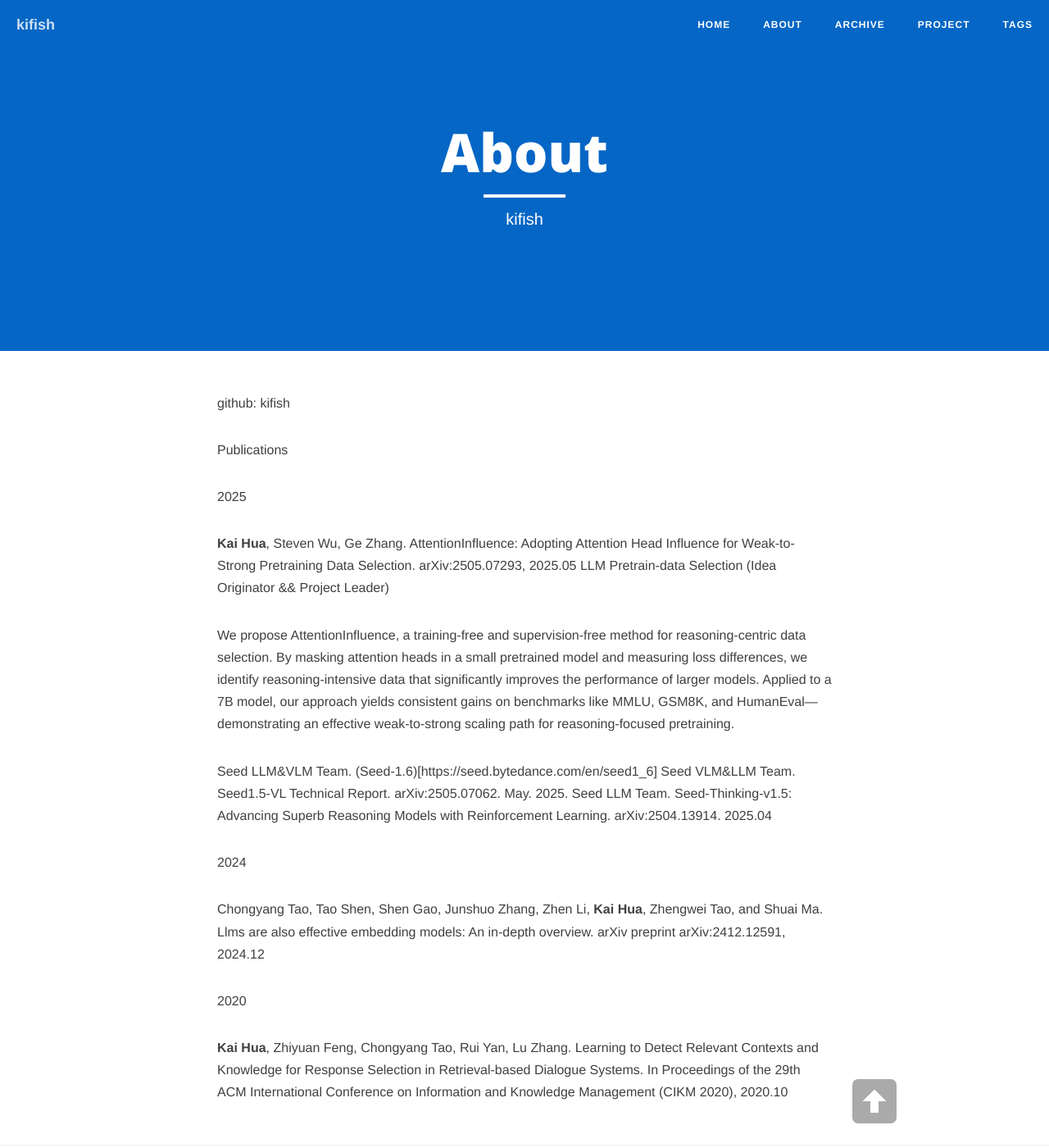
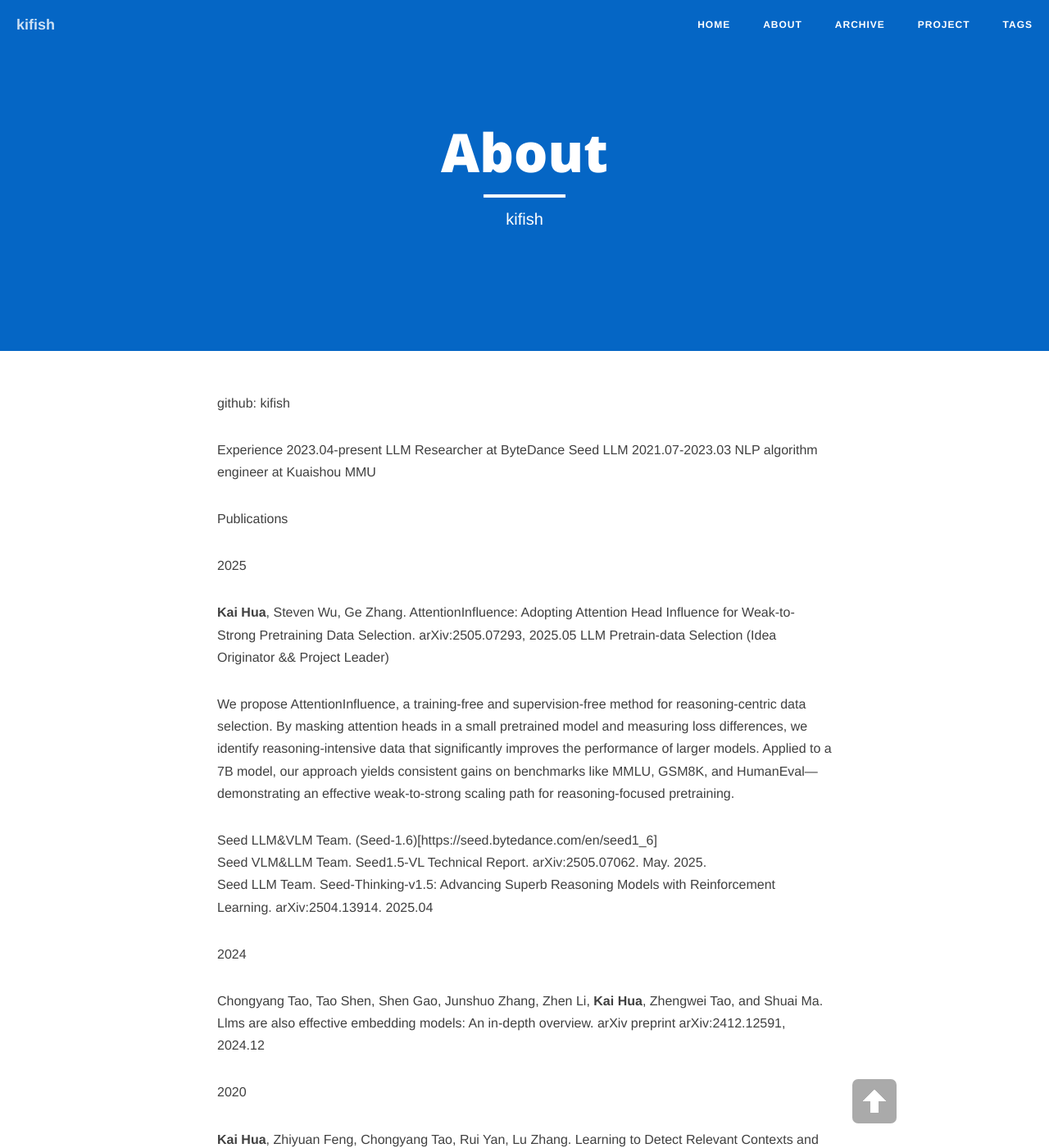
Before and after one commit to kifish/kifish.github.io, a Jekyll site: the page built from about.md, in a window 1280 px wide and 1400 px high. Shown: the whole window at 82% size. Built offline with Jekyll 4.4.1, drawn with Linux system fonts in a browser that asks for light colours; nearby versions of some CDN libraries.

Commit message:
Update about.md

```diff
--- a/about.md
+++ b/about.md
@@ -6,6 +6,10 @@ header-img: "img/zhihu.jpg"
 ---
 
 github: kifish
+
+Experience
+2023.04-present LLM Researcher at ByteDance Seed LLM
+2021.07-2023.03 NLP algorithm engineer at Kuaishou MMU
 
 Publications
 
@@ -16,8 +20,8 @@ LLM Pretrain-data Selection (Idea Originator && Project Leader)
 
 We propose AttentionInfluence, a training-free and supervision-free method for reasoning-centric data selection. By masking attention heads in a small pretrained model and measuring loss differences, we identify reasoning-intensive data that significantly improves the performance of larger models. Applied to a 7B model, our approach yields consistent gains on benchmarks like MMLU, GSM8K, and HumanEval—demonstrating an effective weak-to-strong scaling path for reasoning-focused pretraining.
 
-Seed LLM&VLM Team. (Seed-1.6)[https://seed.bytedance.com/en/seed1_6]
-Seed VLM&LLM Team. Seed1.5-VL Technical Report. arXiv:2505.07062. May. 2025.
+Seed LLM&VLM Team. (Seed-1.6)[https://seed.bytedance.com/en/seed1_6]<br>
+Seed VLM&LLM Team. Seed1.5-VL Technical Report. arXiv:2505.07062. May. 2025.<br>
 Seed LLM Team. Seed-Thinking-v1.5: Advancing Superb Reasoning Models with Reinforcement Learning. arXiv:2504.13914. 2025.04
 
 2024
```
